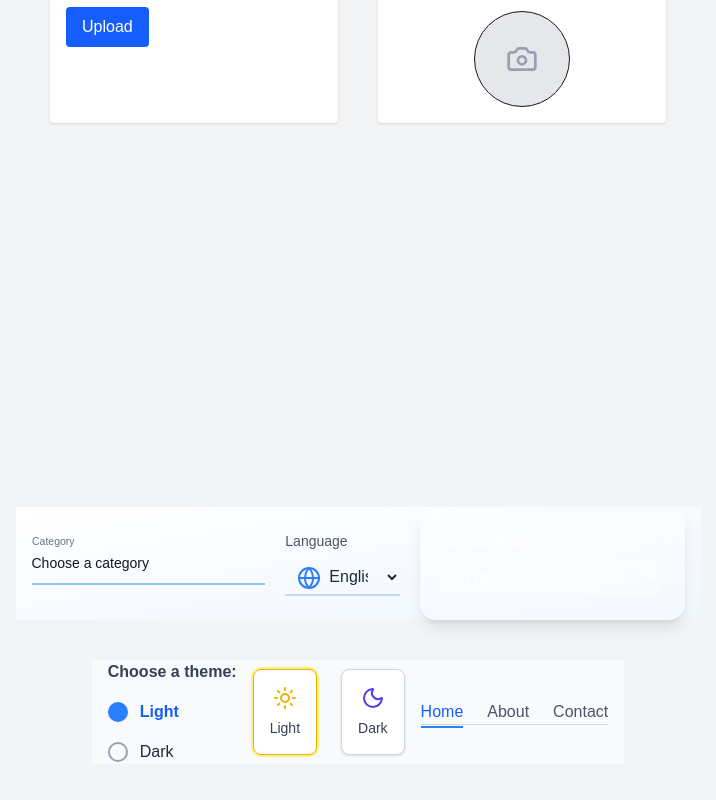
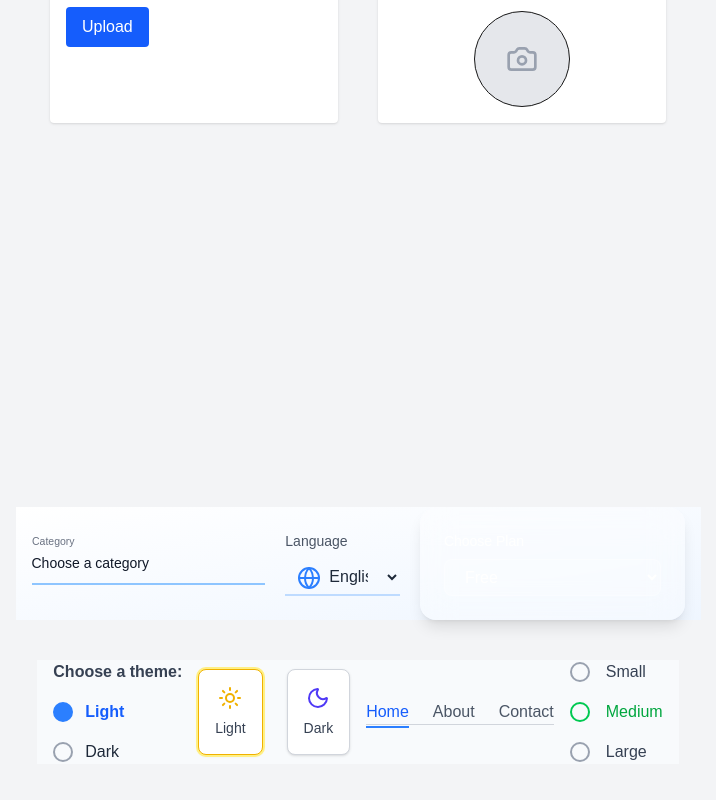
Before and after one commit to Prohor722/tailwind_compoenets, a Next.js app: page /input-field in a window 1280 px wide. Shown: the part 955-1755 px from the top of the page, without its empty margins (282-998 px from the left). Built offline with nearby package versions, Linux system fonts and the light colour scheme.

Commit message:
another select button added

```diff
--- a/app/components/radio-btn.tsx
+++ b/app/components/radio-btn.tsx
@@ -75,6 +75,18 @@ export default function RadioBtn() {
         ))}
       </div>
 
+      <div className="flex flex-col gap-4">
+        {['Small', 'Medium', 'Large'].map((size, i) => (
+          <label key={i} className="flex items-center gap-4 cursor-pointer">
+            <input type="radio" name="size" value={size} className="peer hidden" defaultChecked={i === 1} />
+            <div className="w-5 h-5 rounded-full border-2 border-gray-400 peer-checked:border-green-500 relative">
+              <div className="absolute inset-0 rounded-full bg-green-300 opacity-0 scale-50 peer-checked:scale-100 peer-checked:opacity-100 transition duration-300" />
+            </div>
+            <span className="text-gray-700 peer-checked:text-green-600 font-medium">{size}</span>
+          </label>
+        ))}
+      </div>
+
     </div>
   );
 }
```
